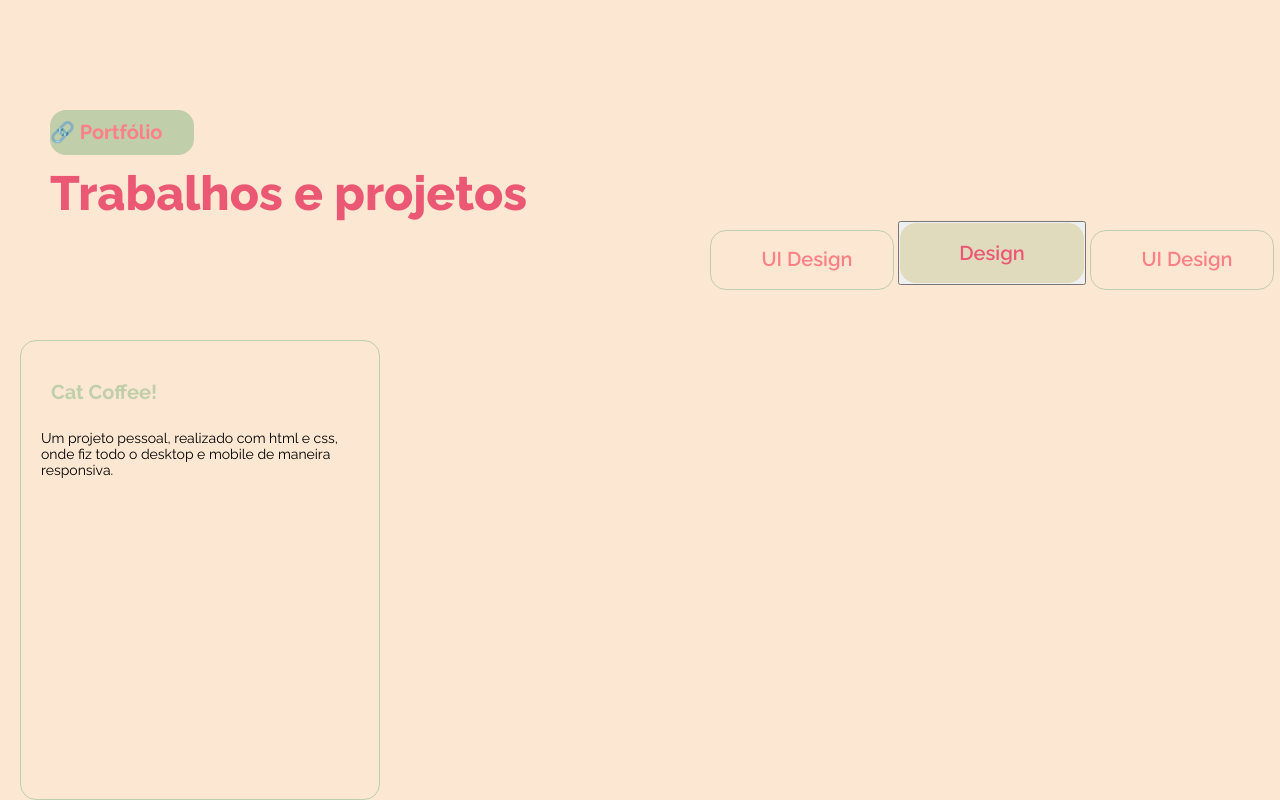
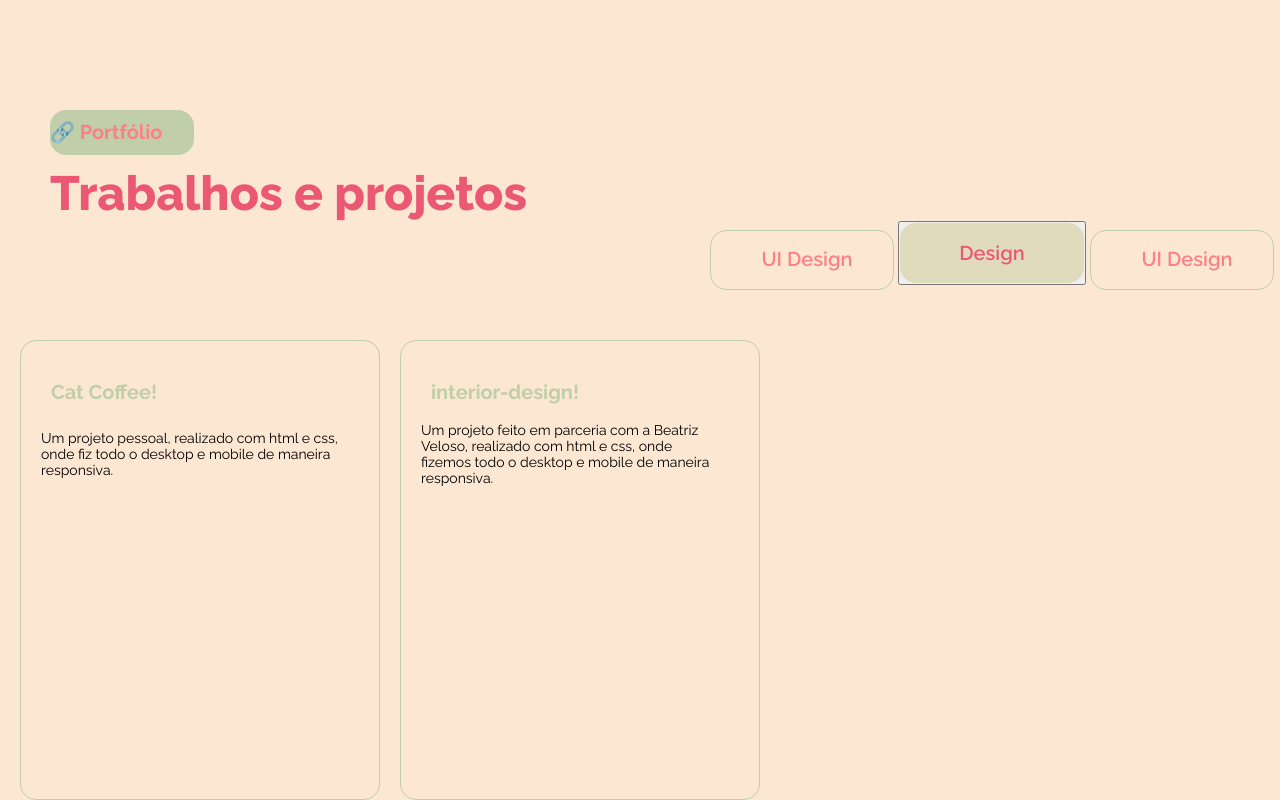
Before and after one commit to marianicacio/portfolio, a plain HTML site: page index.html in a window 1280 px wide. Shown: the part 1384-2184 px from the top of the page. Drawn offline with Linux system fonts and the light colour scheme; a web font is replaced by a local one.

Commit message:
feat: projetcs interior design

```diff
--- a/index.html
+++ b/index.html
@@ -96,9 +96,15 @@
         </button>
     </section>
     <section>
-        <article class="projetos">
+        <article class="projectsCatCoffee">
             <h1>Cat Coffee!</h1>
             <p>Um projeto pessoal, realizado com html e css, onde fiz todo o desktop e mobile de maneira responsiva.</p>
+        </article>
+    </section>
+    <section>
+        <article class="projectsInterionDesign">
+            <h1>interior-design!</h1>
+            <p>Um projeto feito em parceria com a Beatriz Veloso, realizado com html e css, onde fizemos todo o desktop e mobile de maneira responsiva.</p>
         </article>
     </section>
 </body>
--- a/src/style.css
+++ b/src/style.css
@@ -381,7 +381,7 @@ main article {
     color: #FD8086;
 }
 
-.projetos {
+.projectsCatCoffee {
     display: flex;
     flex-direction: column;
     border: #C0CEAA solid 1px;
@@ -392,7 +392,7 @@ main article {
     margin-top: 50px;
 }
 
-.projetos h1 {
+.projectsCatCoffee h1 {
     font-family: 'Raleway';
     font-style: normal;
     font-weight: 700;
@@ -405,7 +405,7 @@ main article {
     color: #C0CEAA;
 }
 
-.projetos p {
+.projectsCatCoffee p {
     width: 299.78px;
     height: 100px;
     display: flex;
@@ -418,3 +418,41 @@ main article {
     font-size: 14px;
     line-height: 16px;
 }
+
+.projectsInterionDesign {
+    display: flex;
+    flex-direction: column;
+    border: #C0CEAA solid 1px;
+    width: 360px;
+    height: 460px;
+    border-radius: 16px;
+    margin-left: 400px;
+    margin-top: -460px;
+}
+
+.projectsInterionDesign h1 {
+    font-family: 'Raleway';
+    font-style: normal;
+    font-weight: 700;
+    font-size: 20px;
+    line-height: 23px;
+    display: flex;
+    align-items: center;
+    margin-top: 40px;
+    margin-left: 30px;
+    color: #C0CEAA;
+}
+
+.projectsInterionDesign p {
+    width: 299.78px;
+    height: 100px;
+    display: flex;
+    justify-content: center;
+    align-items: center;
+    margin-left: 20px;
+    font-family: 'Raleway';
+    font-style: normal;
+    font-weight: 400;
+    font-size: 14px;
+    line-height: 16px;
+}
```
